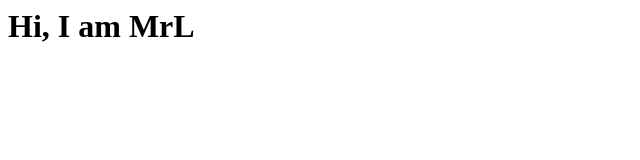
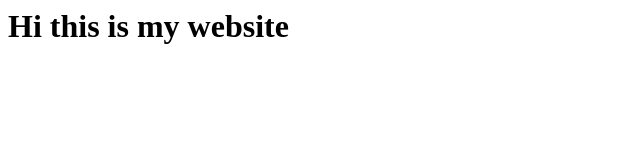
Before and after one commit to Sa1tyW/CV, a plain HTML site: page index.html in a window 1280 px wide. Shown: the whole page, without its empty margins (0-640 px from the left). Drawn offline with Linux system fonts and the light colour scheme.

Commit message:
Update index.html

```diff
--- a/index.html
+++ b/index.html
@@ -1,5 +1,9 @@
 <html>
+  <head>
+<title>Hi, Taj's Site</title>
+</head>
 <body>
-<h1>Hi, I am MrL</h1>
-</body>
+  <h1>Hi this is my website </h1>
+
+  </body>
 </html>
```
